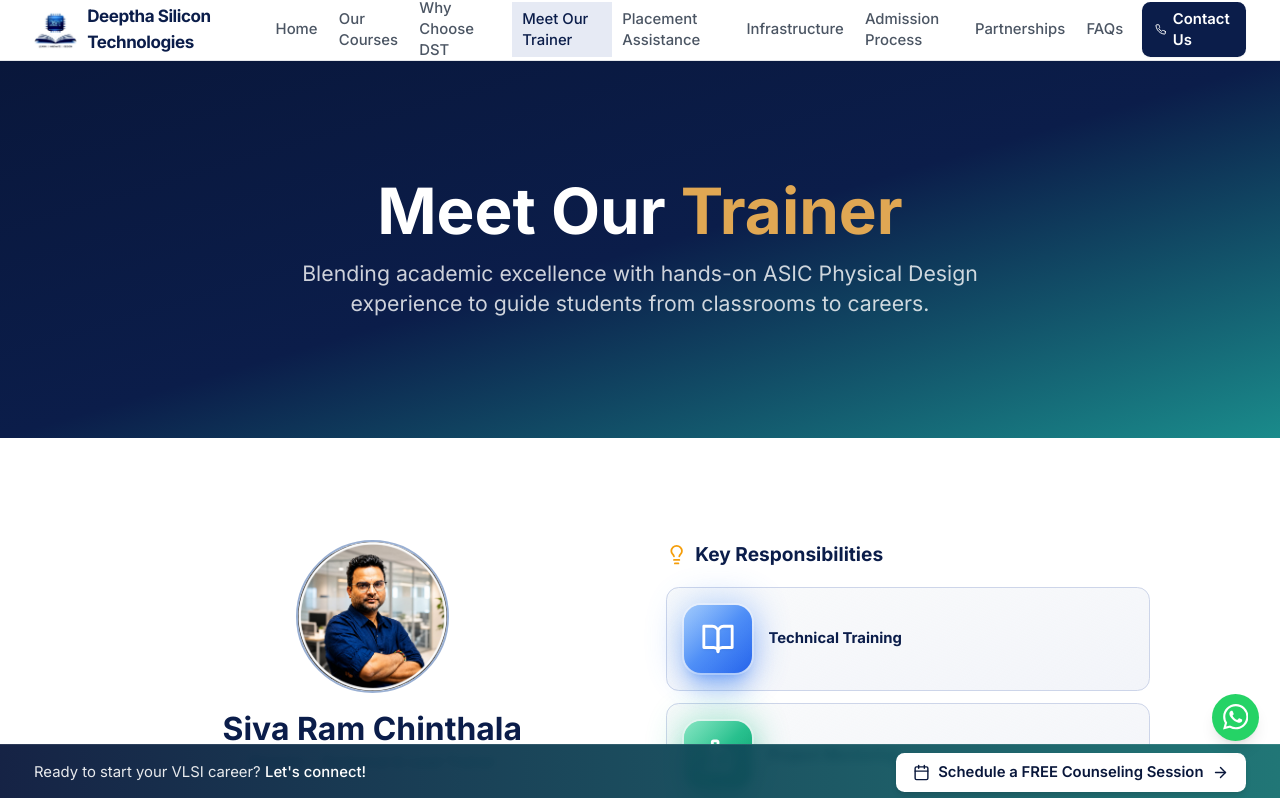
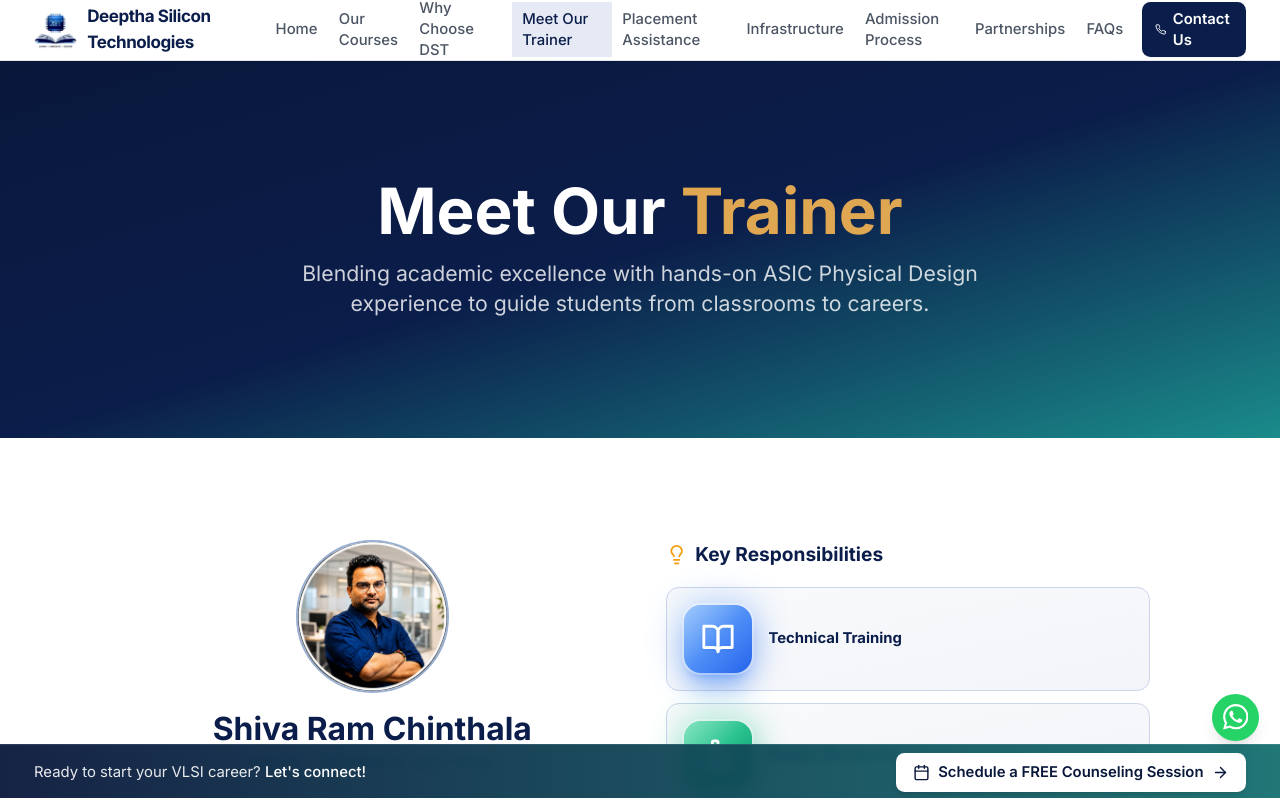
Before and after one commit to deepthasilicon/deepthasilicon, a React (Vite) app: page /trainer in a window 1280 px wide. Shown: the top 798 px of the page. Built offline with nearby package versions, Linux system fonts and the light colour scheme.

Commit message:
Update TrainerPage.tsx

```diff
--- a/src/pages/TrainerPage.tsx
+++ b/src/pages/TrainerPage.tsx
@@ -56,11 +56,11 @@ export default function TrainerPage() {
             >
               <img
                 src={trainerImage}
-                alt="Siva Ram Chinthala"
+                alt="Shiva Ram Chinthala"
                 className="w-36 h-36 rounded-full object-cover border-2 border-primary-200 mb-4"
               />
               <h2 className="text-2xl sm:text-3xl font-bold text-primary-500 leading-tight">
-                Siva Ram Chinthala
+                Shiva Ram Chinthala
               </h2>
               <p className="text-secondary-500 font-medium text-sm mt-1 mb-5">
                 Director – Technical & Lead Trainer
```
